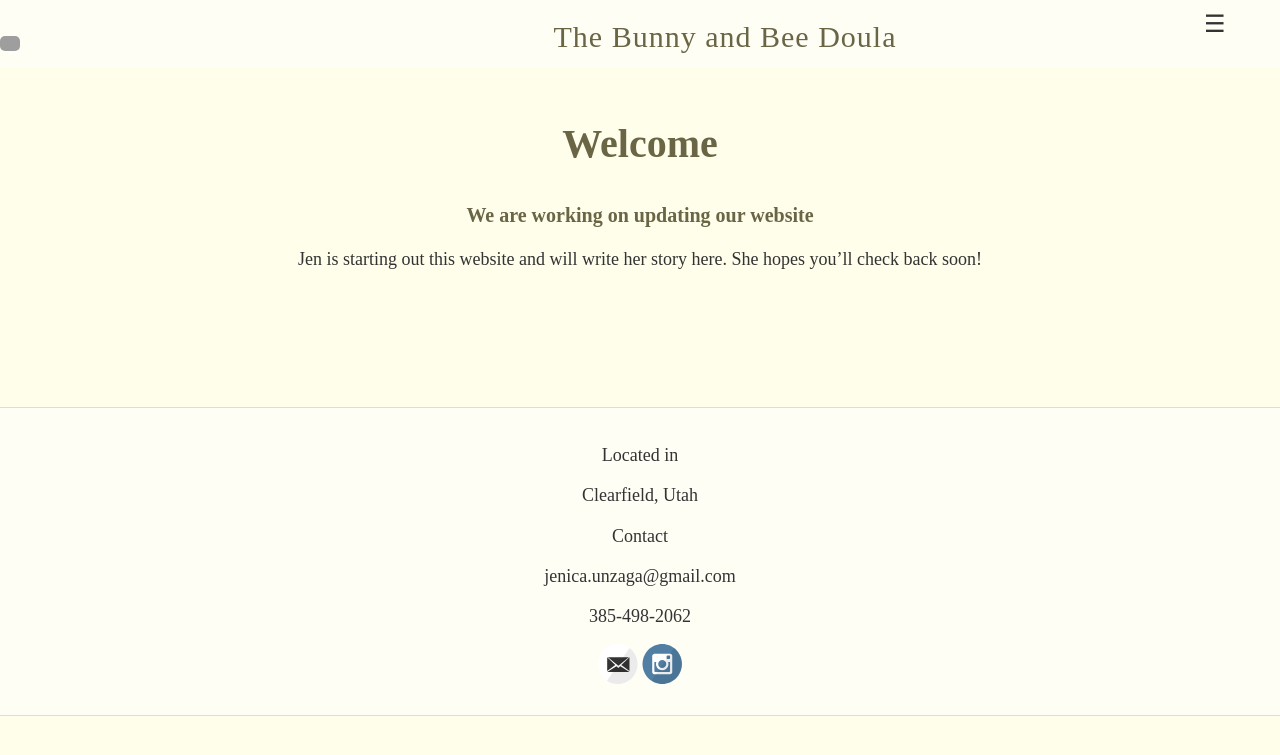
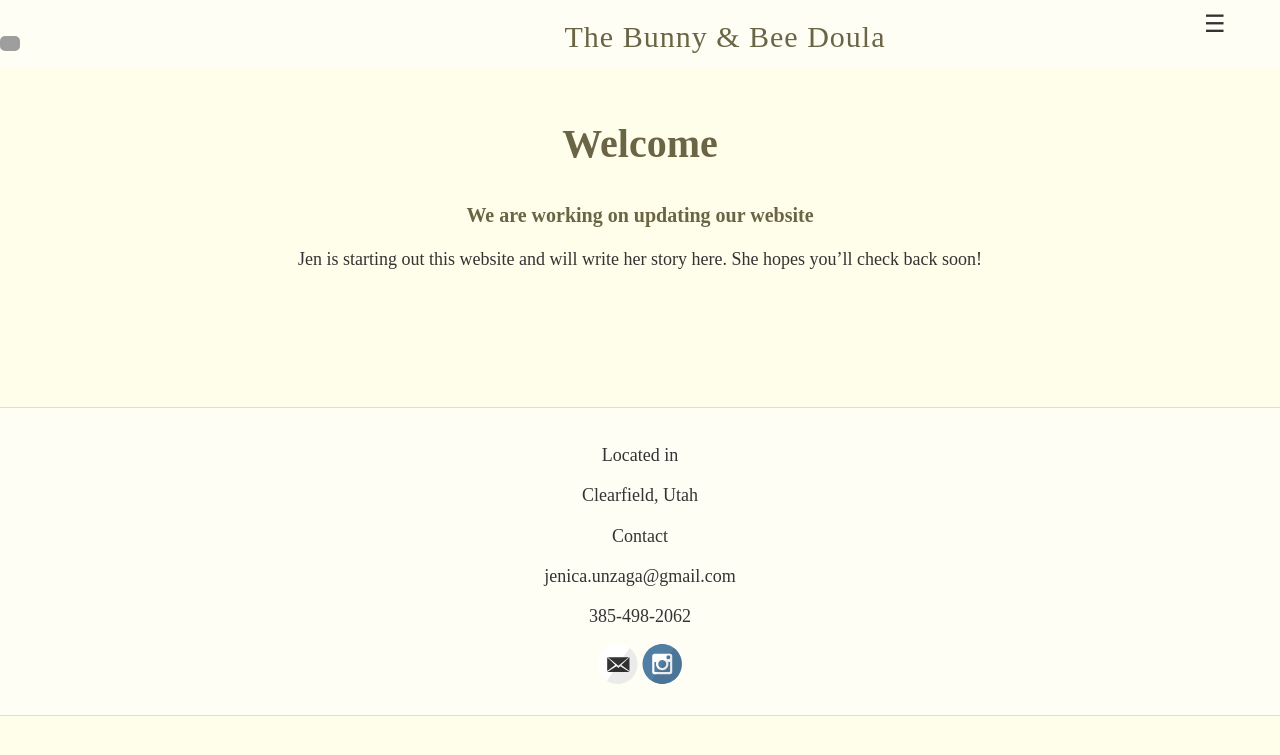
Before and after one commit to runzaga/TravelShacking.github.io, a Jekyll site: the page built from index.md, in a window 1280 px wide. Shown: the top 755 px of the page. Built offline with Jekyll 4.4.1, drawn with Linux system fonts in a browser that asks for light colours; grey boxes are pictures that could not be loaded.

Commit message:
Update _config.yml

```diff
--- a/_config.yml
+++ b/_config.yml
@@ -3,7 +3,7 @@
 #
 
 # Name of your site (displayed in the header)
-name: The Bunny and Bee Doula
+name: The Bunny & Bee Doula
 
 # Short bio or description (displayed in the header)
 description: Making sure your special day goes well
```
